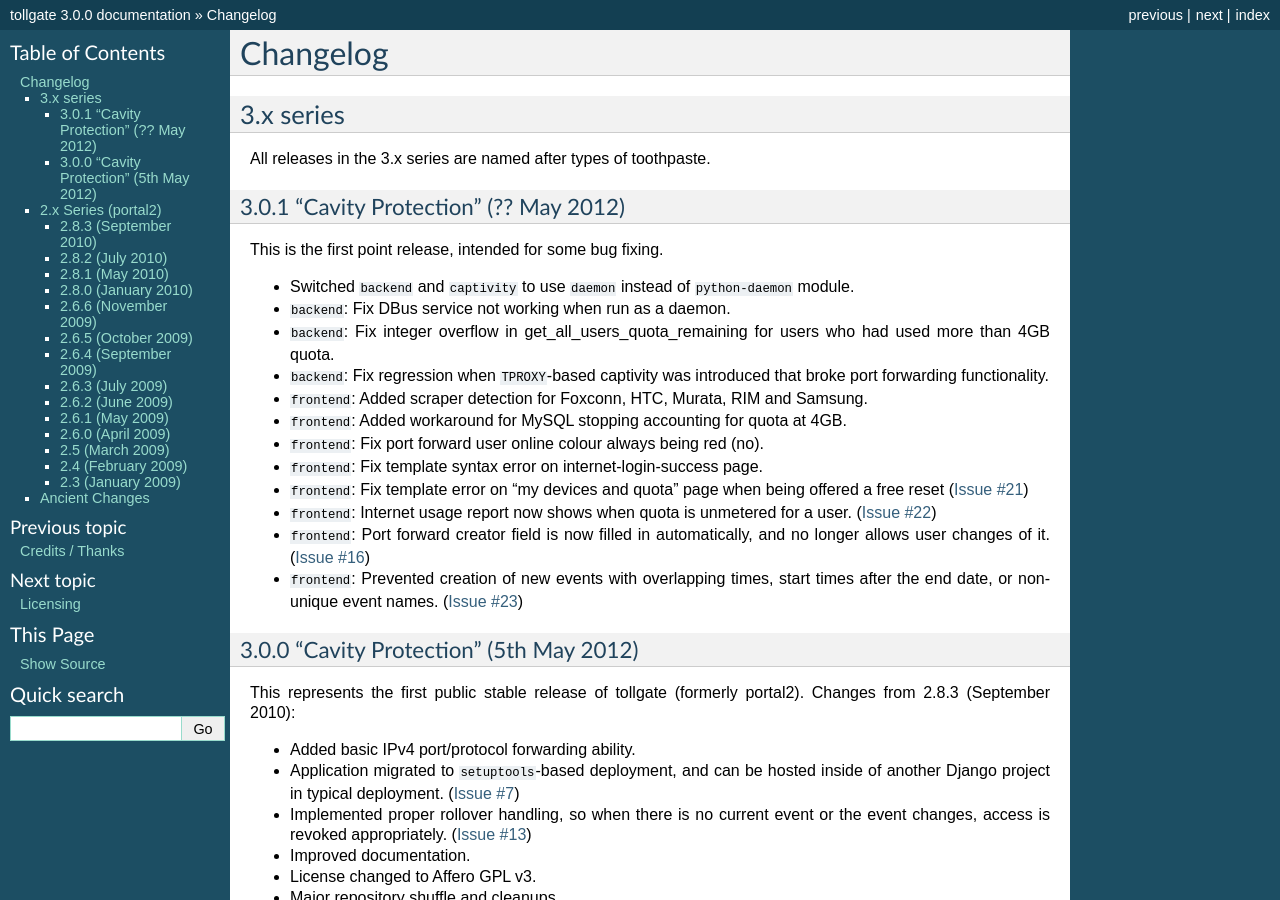
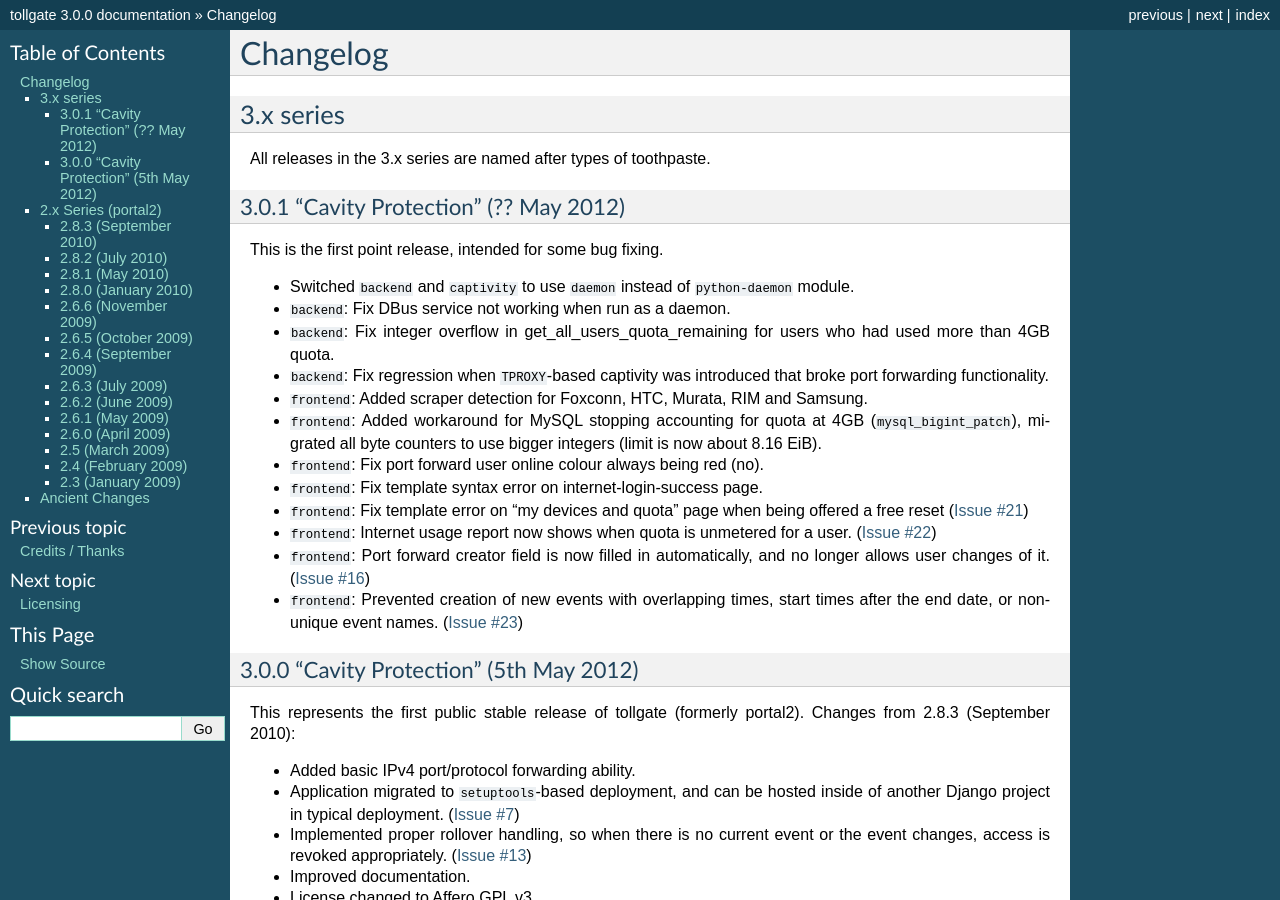
Before and after one commit to micolous/tollgate, a Sphinx documentation site: the page built from docs/changelog.rst, in a window 1280 px wide and 900 px high. Built offline with Sphinx 7.4.7, drawn with Linux system fonts in a browser that asks for light colours.

Commit message:
Added notes on new counter values.

```diff
--- a/docs/changelog.rst
+++ b/docs/changelog.rst
@@ -17,7 +17,7 @@ This is the first point release, intended for some bug fixing.
 * ``backend``: Fix integer overflow in get_all_users_quota_remaining for users who had used more than 4GB quota.
 * ``backend``: Fix regression when ``TPROXY``-based captivity was introduced that broke port forwarding functionality.
 * ``frontend``: Added scraper detection for Foxconn, HTC, Murata, RIM and Samsung.
-* ``frontend``: Added workaround for MySQL stopping accounting for quota at 4GB.
+* ``frontend``: Added workaround for MySQL stopping accounting for quota at 4GB (``mysql_bigint_patch``), migrated all byte counters to use bigger integers (limit is now about 8.16 EiB).
 * ``frontend``: Fix port forward user online colour always being red (no).
 * ``frontend``: Fix template syntax error on internet-login-success page.
 * ``frontend``: Fix template error on "my devices and quota" page when being offered a free reset (`Issue #21`_)
```
